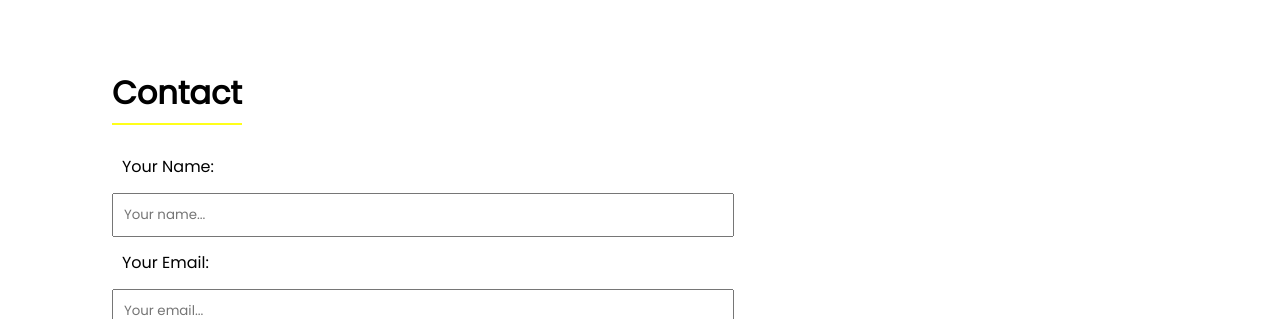
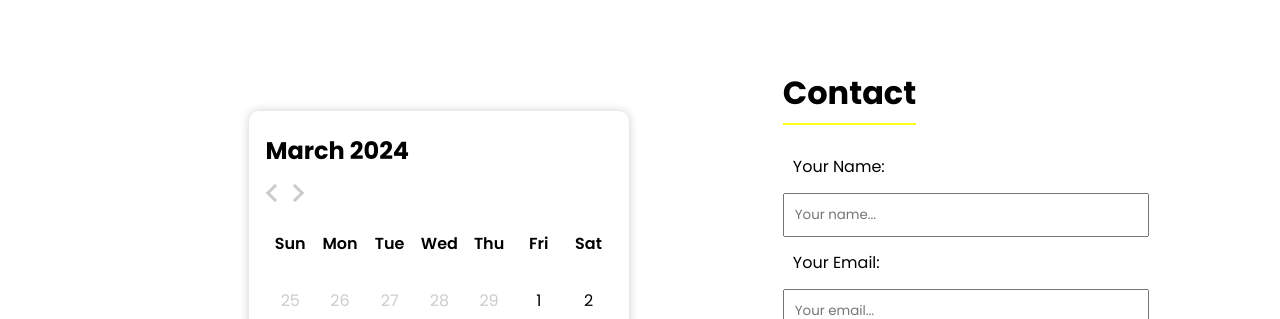
Before and after one commit to omarhanson/AdventureTourHotel, a plain HTML site: page index.html in a window 1280 px wide. Shown: the part 3093-3412 px from the top of the page. Drawn offline with Linux system fonts and the light colour scheme.

Commit message:
calender

```diff
--- /dev/null
+++ b/calendarscript.js
@@ -0,0 +1,76 @@
+const header = document.querySelector(".calendar h3");
+const dates = document.querySelector(".dates");
+const navs = document.querySelectorAll("#prev, #next");
+
+const months = [
+  "January",
+  "February",
+  "March",
+  "April",
+  "May",
+  "June",
+  "July",
+  "August",
+  "September",
+  "October",
+  "November",
+  "December",
+];
+
+let date = new Date();
+let month = date.getMonth();
+let year = date.getFullYear();
+
+function renderCalendar() {
+  const start = new Date(year, month, 1).getDay();
+  const endDate = new Date(year, month + 1, 0).getDate();
+  const end = new Date(year, month, endDate).getDay();
+  const endDatePrev = new Date(year, month, 0).getDate();
+
+  let datesHtml = "";
+
+  for (let i = start; i > 0; i--) {
+    datesHtml += `<li class="inactive">${endDatePrev - i + 1}</li>`;
+  }
+
+  for (let i = 1; i <= endDate; i++) {
+    let className =
+      i === date.getDate() &&
+      month === new Date().getMonth() &&
+      year === new Date().getFullYear()
+        ? ' class="today"'
+        : "";
+    datesHtml += `<li${className}>${i}</li>`;
+  }
+
+  for (let i = end; i < 6; i++) {
+    datesHtml += `<li class="inactive">${i - end + 1}</li>`;
+  }
+
+  dates.innerHTML = datesHtml;
+  header.textContent = `${months[month]} ${year}`;
+}
+
+navs.forEach((nav) => {
+  nav.addEventListener("click", (e) => {
+    const btnId = e.target.id;
+
+    if (btnId === "prev" && month === 0) {
+      year--;
+      month = 11;
+    } else if (btnId === "next" && month === 11) {
+      year++;
+      month = 0;
+    } else {
+      month = btnId === "next" ? month + 1 : month - 1;
+    }
+
+    date = new Date(year, month, new Date().getDate());
+    year = date.getFullYear();
+    month = date.getMonth();
+
+    renderCalendar();
+  });
+});
+
+renderCalendar();
--- /dev/null
+++ b/calendarstyle.css
@@ -0,0 +1,104 @@
+@import url("https://fonts.googleapis.com/css2?family=Poppins:wght@400;500;600;700&display=swap");
+
+/* * {
+  padding: 0;
+  margin: 0;
+  box-sizing: border-box;
+} */
+/* body {
+  padding: 2rem;
+  height: 100vh;
+  font-family: Poppins, sans-serif;
+  background: linear-gradient(to bottom, #ff5e88, #ff9966);
+} */
+ /* h1 {
+  font-weight: 600;
+  text-align: center;
+  color: #fff;
+  margin-bottom: 2rem;
+}
+h3 {
+  font-weight: 600;
+} */
+.calendar {
+  margin: auto;
+  width: 98%;
+  max-width: 380px;
+  padding: 1rem;
+  background: #fff;
+  border-radius: 10px;
+  box-shadow: 0 0 10px rgba(0, 0, 0, 0.2);
+}
+.calendar .head {
+  display: flex;
+  align-items: center;
+  justify-content: space-between;
+}
+.calendar nav {
+  display: flex;
+  align-items: center;
+}
+.calendar ul {
+  list-style: none;
+  display: flex;
+  flex-wrap: wrap;
+  text-align: center;
+}
+.calendar ul li {
+  width: calc(100% / 7);
+  margin-top: 25px;
+  position: relative;
+  z-index: 2;
+}
+#prev,
+#next {
+  width: 20px;
+  height: 20px;
+  position: relative;
+  border: none;
+  background: transparent;
+  cursor: pointer;
+}
+#prev::before,
+#next::before {
+  content: "";
+  width: 50%;
+  height: 50%;
+  position: absolute;
+  top: 50%;
+  left: 50%;
+  border-style: solid;
+  border-width: 0.25em 0.25em 0 0;
+  border-color: #ccc;
+}
+#next::before {
+  transform: translate(-50%, -50%) rotate(45deg);
+}
+#prev::before {
+  transform: translate(-50%, -50%) rotate(-135deg);
+}
+#prev:hover::before,
+#next:hover::before {
+  border-color: #000;
+}
+.days {
+  font-weight: 600;
+}
+.dates li.today {
+  color: #fff;
+}
+.dates li.today::before {
+  content: "";
+  width: 2rem;
+  height: 2rem;
+  position: absolute;
+  top: 50%;
+  left: 50%;
+  transform: translate(-50%, -50%);
+  background: #000;
+  border-radius: 50%;
+  z-index: -1;
+}
+.dates li.inactive {
+  color: #ccc;
+}
--- a/index.html
+++ b/index.html
@@ -5,8 +5,10 @@
     <meta name="viewport" content="width=device-width, initial-scale=1.0" />
     <title>Adventure Tour</title>
     <link rel="stylesheet" href="style.css" />
+    <link rel="stylesheet" href="calendarstyle.css" />
     <link rel="stylesheet" href="responsive.css" />
     <script src="script.js"></script>
+    <script src="calendarscript.js" defer></script>
   </head>
   <body>
     <header>
@@ -149,10 +151,33 @@
 
       <div>
         <img class="pic" src="/image/pexels-donald-tong-189296.jpg" alt="" />
-      </div><br><br>
-
+      </div>
+      <br /><br />
 
       <section id="contact">
+
+        <div class="calendar">
+          <h3></h3>
+          <div class="head">
+            <nav>
+              <button id="prev"></button>
+              <button id="next"></button>
+            </nav>
+          </div>
+          <section>
+            <ul class="days">
+              <li>Sun</li>
+              <li>Mon</li>
+              <li>Tue</li>
+              <li>Wed</li>
+              <li>Thu</li>
+              <li>Fri</li>
+              <li>Sat</li>
+            </ul>
+            <ul class="dates"></ul>
+          </section>
+        </div>
+
         <div>
           <h2>Contact</h2>
           <form action="">
@@ -166,9 +191,9 @@
             <button type="submit" name="submit">Send Message</button>
           </form>
         </div>
+
       </section>
     </main>
-
     <footer>&copy 2021 Adenture Toor</footer>
   </body>
 </html>
--- a/responsive.css
+++ b/responsive.css
@@ -30,6 +30,10 @@ main {
       object-fit: fill;
 
    }
+#contact {
+   display: grid;
+   grid-template-columns: repeat(1, 1fr);
 
+}
 
   }
```
